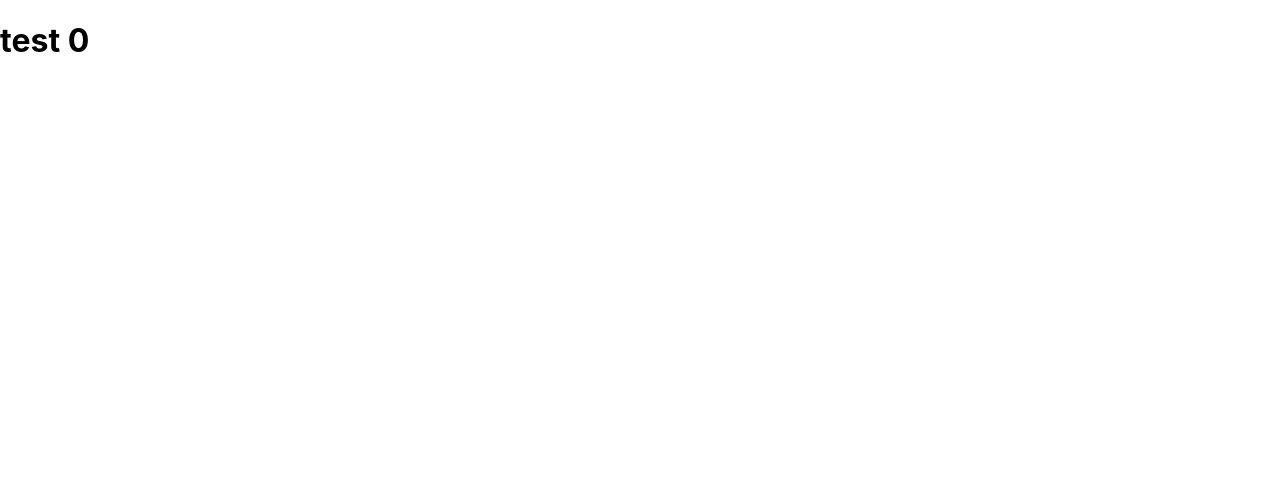
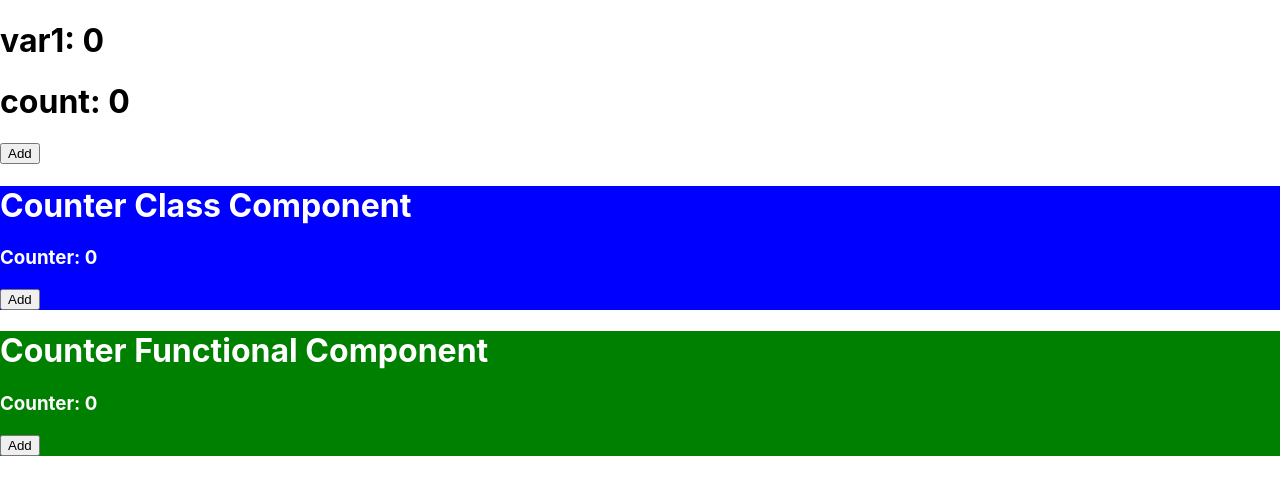
Before and after one commit to sanviiz/workshop-react, a React (Create React App) app: page / in a window 1280 px wide. Shown: the top 494 px of the page. Built offline with nearby package versions, Linux system fonts and the light colour scheme.

Commit message:
Add Counter Class and Funtional

```diff
--- a/src/App.js
+++ b/src/App.js
@@ -1,6 +1,26 @@
-import React from "react";
+import React, { useState } from "react";
+import CounterClassComponent from "./CounterClassComponent";
+import CounterFuctionalComponent from "./CounterFuctionalComponent";
 
 export default () => {
-  const count = 0;
-  return <h1>test {count}</h1>;
+  let var1 = 0;
+  const show = true;
+  const [count, setCount] = useState(0);
+  return (
+    <div>
+      <h1>var1: {show && var1}</h1>
+      <h1>count: {count}</h1>
+      <button
+        onClick={() => {
+          var1 += 1;
+          setCount(count + 1);
+          console.log(var1);
+        }}
+      >
+        Add
+      </button>
+      <CounterClassComponent />
+      <CounterFuctionalComponent />
+    </div>
+  );
 };
--- /dev/null
+++ b/src/CounterClassComponent.js
@@ -0,0 +1,27 @@
+import React, { Component } from "react";
+
+export default class CounterClassComponent extends Component {
+  constructor(props) {
+    super(props);
+
+    this.state = {
+      count: 0,
+    };
+  }
+
+  render() {
+    return (
+      <div style={{ backgroundColor: "blue", color: "white" }}>
+        <h1>Counter Class Component</h1>
+        <h3>Counter: {this.state.count}</h3>
+        <button
+          onClick={() => {
+            this.setState({ count: this.state.count + 1 });
+          }}
+        >
+          Add
+        </button>
+      </div>
+    );
+  }
+}
--- /dev/null
+++ b/src/CounterFuctionalComponent.js
@@ -0,0 +1,20 @@
+import React from "react";
+
+export default function CounterFuctionalComponent() {
+  // React Hook
+  const [count, setCount] = React.useState(0);
+
+  return (
+    <div style={{ backgroundColor: "green", color: "white" }}>
+      <h1>Counter Functional Component</h1>
+      <h3>Counter: {count}</h3>
+      <button
+        onClick={() => {
+          setCount(count + 1);
+        }}
+      >
+        Add
+      </button>
+    </div>
+  );
+}
```
